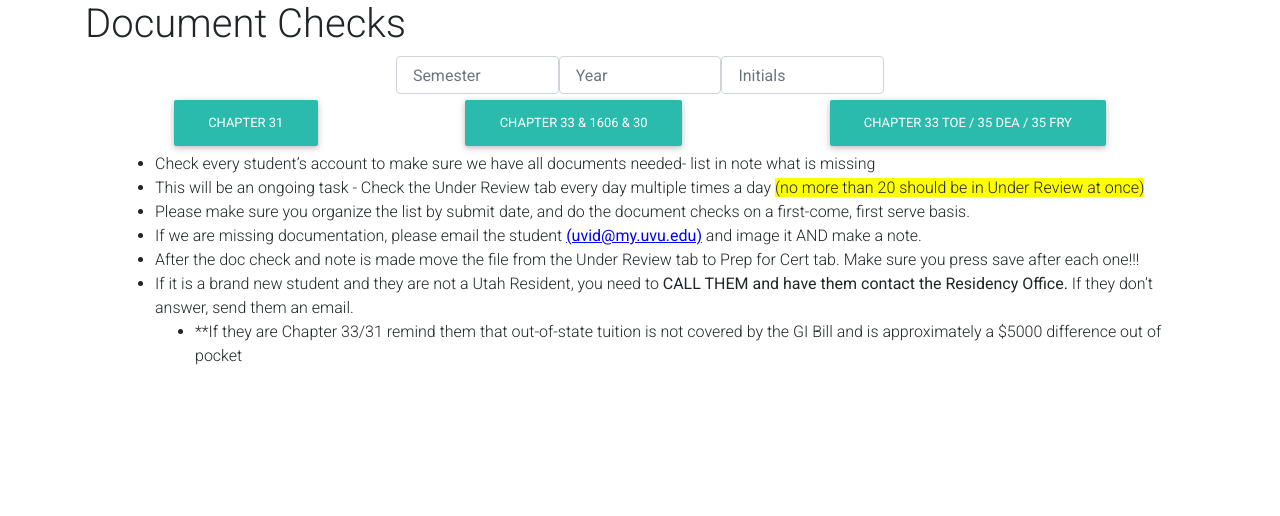
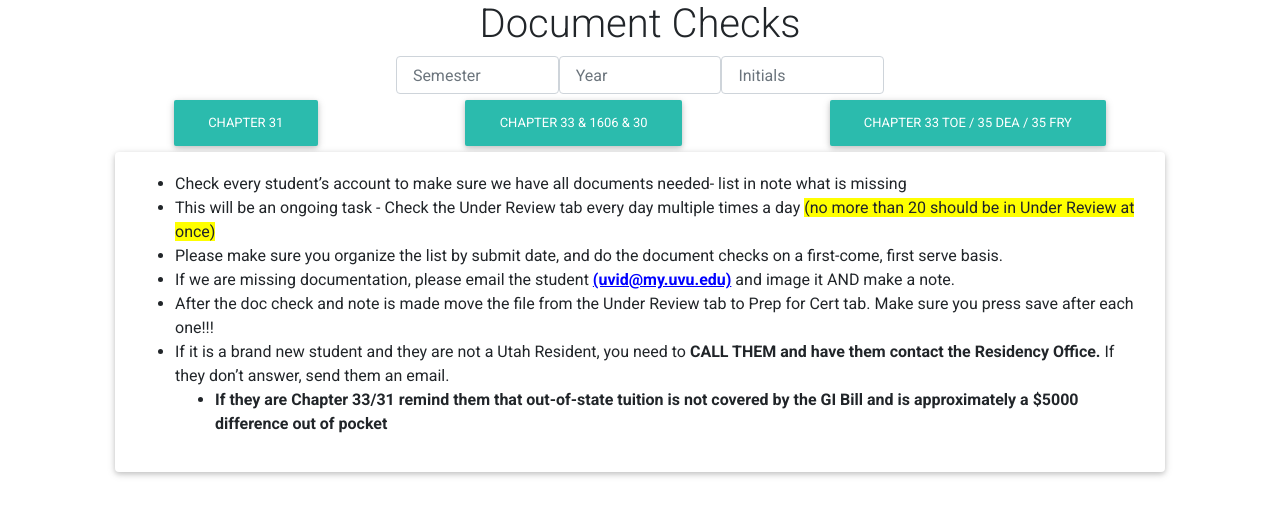
Before and after one commit to jeffsnff/VSCDocCheck, a React (Create React App) app: page / in a window 1280 px wide. Shown: the top 516 px of the page. Built offline with nearby package versions, Linux system fonts and the light colour scheme.

Commit message:
Centers header. Improves info section

```diff
--- a/src/App.js
+++ b/src/App.js
@@ -5,11 +5,10 @@ import { MDBContainer } from 'mdbreact'
 function App() {
   return (
     <MDBContainer>
-
-      <div>
-        <h1>Document Checks</h1>
+      <>
+        <h1 className="d-flex justify-content-center">Document Checks</h1>
         <SemesterInfo />
-      </div>
+      </>
     </MDBContainer>
   );
 }
--- a/src/info/Info.js
+++ b/src/info/Info.js
@@ -1,10 +1,11 @@
 import React from 'react'
-import { MDBContainer } from 'mdbreact'
+import { MDBCard, MDBCardBody, MDBContainer } from 'mdbreact'
 
 function Info(){
   return(
     <MDBContainer>
-      <div>
+      <MDBCard>
+        <MDBCardBody>
           <ul>
             <li>Check every student’s account to make sure we have all documents needed- list in note what is missing </li>
             <li>This will be an ongoing task - Check the Under Review tab every day multiple times a day <highlight className='highLight'>(no more than 20 should be in Under Review at once)</highlight></li>
@@ -15,12 +16,13 @@ function Info(){
               If it is a brand new student and they are not a Utah Resident, you need to <b>CALL THEM and have them contact the Residency Office.</b> If they don’t answer, send them an email.
               <ul>
                 <li>
-                **If they are Chapter 33/31 remind them that out-of-state tuition is not covered by the GI Bill and is approximately a $5000 difference out of pocket
+                  <b>If they are Chapter 33/31 remind them that out-of-state tuition is not covered by the GI Bill and is approximately a $5000 difference out of pocket</b>
                 </li>
               </ul>
             </li>
           </ul>
-      </div>
+        </MDBCardBody>
+      </MDBCard>
     </MDBContainer>
   )
 }
```
Lines whose indentation alone changed are shown as unchanged.
